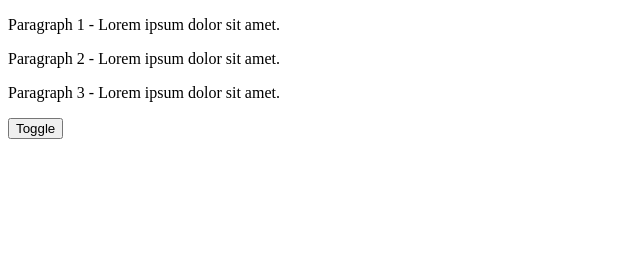
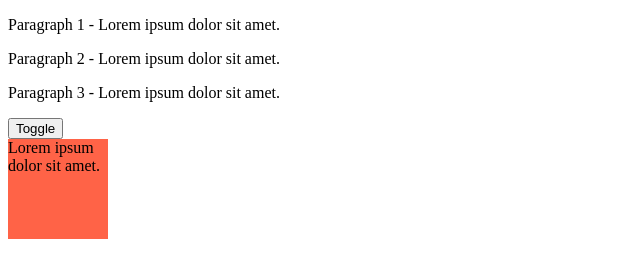
Before and after one commit to ktla99/jQuery-Starter, a plain HTML site: page index.html in a window 1280 px wide. Shown: the whole page, without its empty margins (0-640 px from the left). Drawn offline with nearby package versions, Linux system fonts and the light colour scheme.

Commit message:
Created a div class box and stylized it

```diff
--- a/index.html
+++ b/index.html
@@ -6,6 +6,13 @@
   <meta http-equiv="X-UA-Compatible" content="IE=edge">
   <meta name="viewport" content="width=device-width, initial-scale=1.0">
   <title>jQuery Starter</title>
+  <style>
+    .box{
+      width: 100px;
+      height: 100px;
+      background-color: tomato;
+    }
+  </style>
 </head>
 
 <body>
@@ -13,7 +20,7 @@
   <p class="second">Paragraph 2 - Lorem ipsum dolor sit amet.</p>
   <p id="third">Paragraph 3 - Lorem ipsum dolor sit amet.</p>
   <button id="btn_hide">Toggle</button>
-
+  <div class="box">Lorem ipsum dolor sit amet.</div>
 
   <!-- <script src="jQuery.js"></script> -->
   <script src="https://ajax.googleapis.com/ajax/libs/jquery/3.7.0/jquery.min.js"></script>
```
